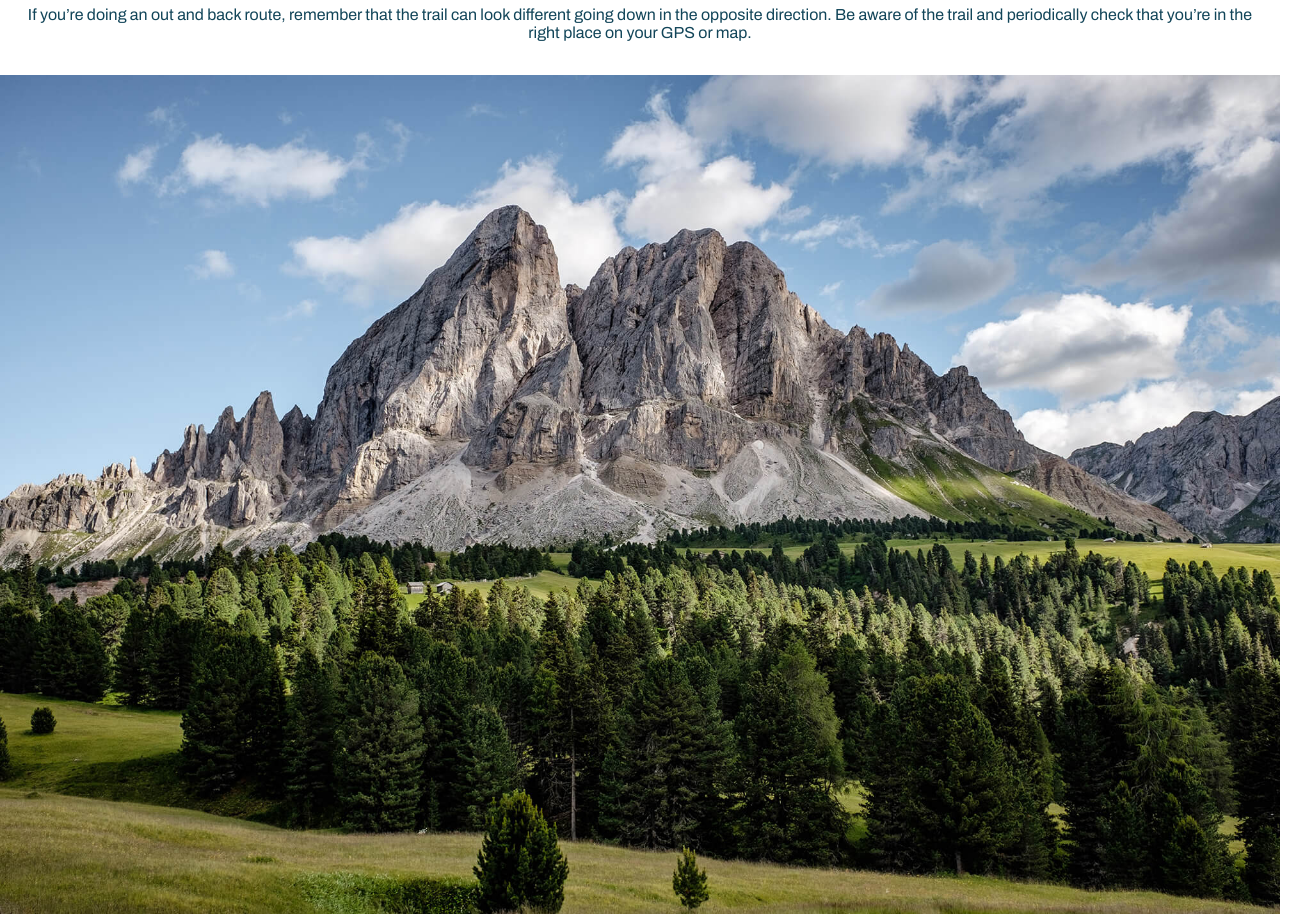
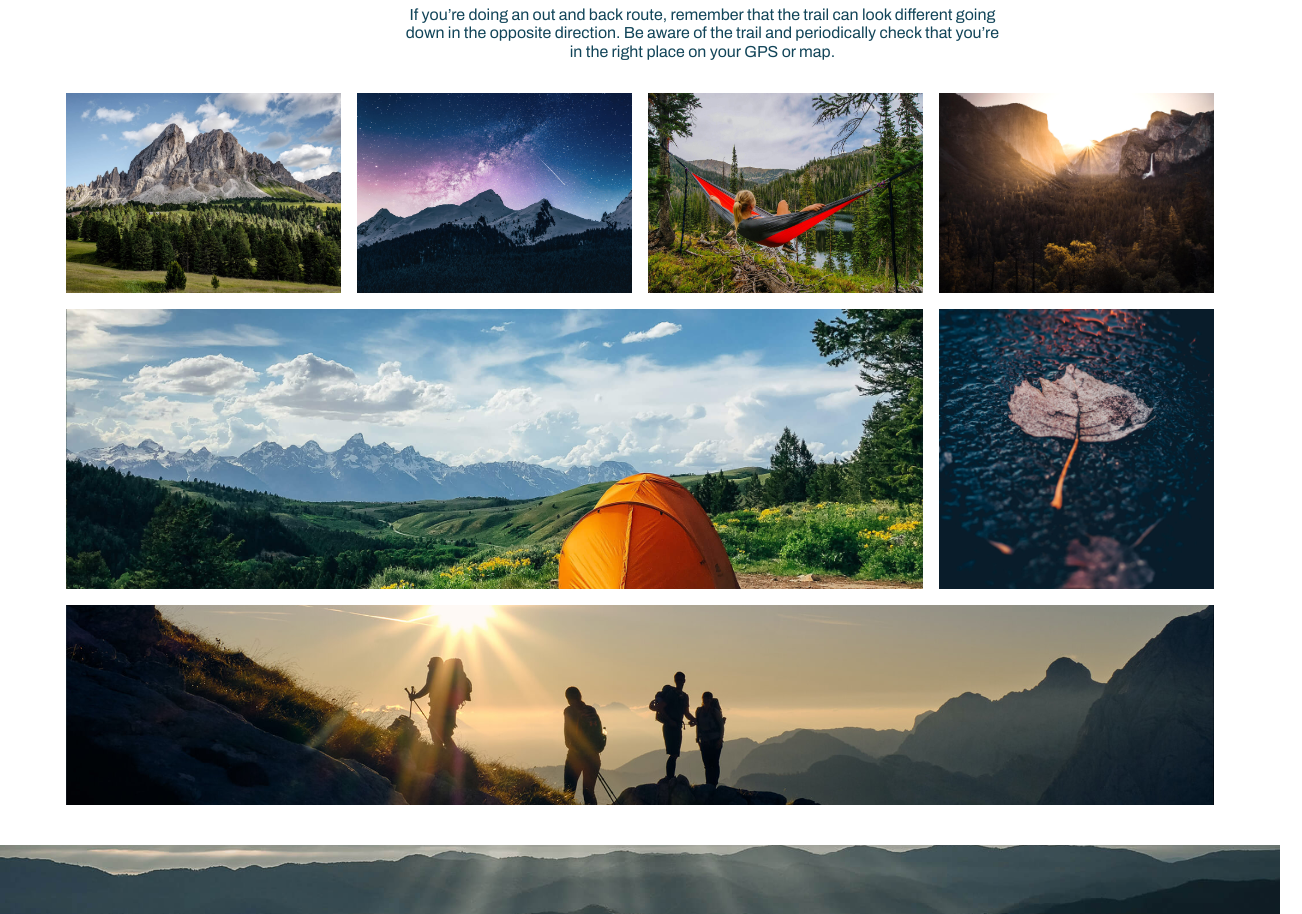
Before and after one commit to ardavis414/INFO552, a plain HTML site: page views.html in a window 1280 px wide. Shown: the part 300-1214 px from the top of the page, 1302 px wide, since content can reach past the window. Drawn offline with nearby package versions, Linux system fonts and the light colour scheme.

Commit message:
mnt view pg complete

```diff
--- a/scss/sections/_views.scss
+++ b/scss/sections/_views.scss
@@ -5,20 +5,99 @@
 #views-hero{
     padding: 32px 16px;
     text-align: center;
+
+    @include md{
+        padding: 32px 8vw;
+    }
+
     h1{
         margin-bottom: 32px;
     }
 
     p{
         color: var(--blue);
+
+        @include xl{
+            padding: 0 300px;
+        }
     }
 
 }
 
 #views-gallery{
+
+    padding: 0 16px 32px 16px;
+    display: grid;
+    gap: 16px;
+    grid-template-columns: repeat(2, 1fr);
+    grid-template-rows: 25vh 25vh 50vh 50vh 30vh;
+
+    grid-template-areas:
+    "g1 g2"
+    "g3 g4"
+    "g5 g5"
+    "g6 g6"
+    "g7 g7";
+
+    @include md{
+        padding: 0 8vw 32px 8vw;
+        grid-template-columns: repeat(6, 1fr);
+        grid-template-rows: 25vh 25vh 35vh 25vh;
+
+        grid-template-areas:
+        "g1 g1 g1 g2 g2 g2"
+        "g3 g3 g3 g4 g4 g4"
+        "g5 g5 g5 g5 g6 g6"
+        "g7 g7 g7 g7 g7 g7";
+    }
+
+    @include xl{
+        padding: 0 2vw 40px 2vw;
+        grid-template-columns: repeat(4, 1fr);
+        grid-template-rows: 25vh 35vh 25vh;
+
+        grid-template-areas:
+        "g1 g2 g3 g4"
+        "g5 g5 g5 g6"
+        "g7 g7 g7 g7";
+    }
+
     li{
-        img{
-            width: 100%;
+        background-size: cover;
+        background-position: center;
+    }
+
+    #g1{
+        grid-area: g1;
+        background-image: url("../img/views/gallery-1.jpg");
+    }
+    #g2{
+        grid-area: g2;
+        background-image: url("../img/views/gallery-2.jpg");
+    }
+    #g3{
+        grid-area: g3;
+        background-image: url("../img/views/gallery-3.jpg");
+    }
+    #g4{
+        grid-area: g4;
+        background-image: url("../img/views/gallery-4.jpg");
+
+        @include lg{
+            background-position: center 80%;
         }
     }
+    #g5{
+        grid-area: g5;
+        background-image: url("../img/views/gallery-5.jpg");
+    }
+    #g6{
+        grid-area: g6;
+        background-image: url("../img/views/gallery-6.jpg");
+    }
+    #g7{
+        grid-area: g7;
+        background-image: url("../img/views/gallery-7.jpg");
+    }
+
 }
--- a/views.html
+++ b/views.html
@@ -45,20 +45,25 @@
         </nav>
     </header>
 
-    <section id="views-hero">
-        <h1 class="pageTitle">Mountain Views</h1>
-        <p>If you’re doing an out and back route, remember that the trail can look different going down in the opposite direction. Be aware of the trail and periodically check that you’re in the right place on your GPS or map.</p>
+    <section id="views-hero" class="xl-grid">
+        <div class="xl-grid-item">
+            <h1 class="pageTitle">Mountain Views</h1>
+            <p>If you’re doing an out and back route, remember that the trail can look different going down in the opposite direction. Be aware of the trail and periodically check that you’re in the right place on your GPS or map.</p>
+        </div>
     </section>
 
-    <ul id="views-gallery">
-        <li><img src="img/views/gallery-1.jpg" alt="gallery 1 image"></li>
-        <li><img src="img/views/gallery-2.jpg" alt="gallery 2 image"></li>
-        <li><img src="img/views/gallery-3.jpg" alt="gallery 3 image"></li>
-        <li><img src="img/views/gallery-4.jpg" alt="gallery 4 image"></li>
-        <li><img src="img/views/gallery-5.jpg" alt="gallery 5 image"></li>
-        <li><img src="img/views/gallery-6.jpg" alt="gallery 6 image"></li>
-        <li><img src="img/views/gallery-7.jpg" alt="gallery 7 image"></li>
+    <section id="views-gallery-container" class="xl-grid">
+    <ul id="views-gallery" class="xl-grid-item">
+        <li id="g1"></li>
+        <li id="g2"></li>
+        <li id="g3"></li>
+        <li id="g4"></li>
+        <li id="g5"></li>
+        <li id="g6"></li>
+        <li id="g7"></li>
     </ul>
+    </section>
+
 
     <footer>
         <div>
```
Also changed, not shown: css/styles.css.
